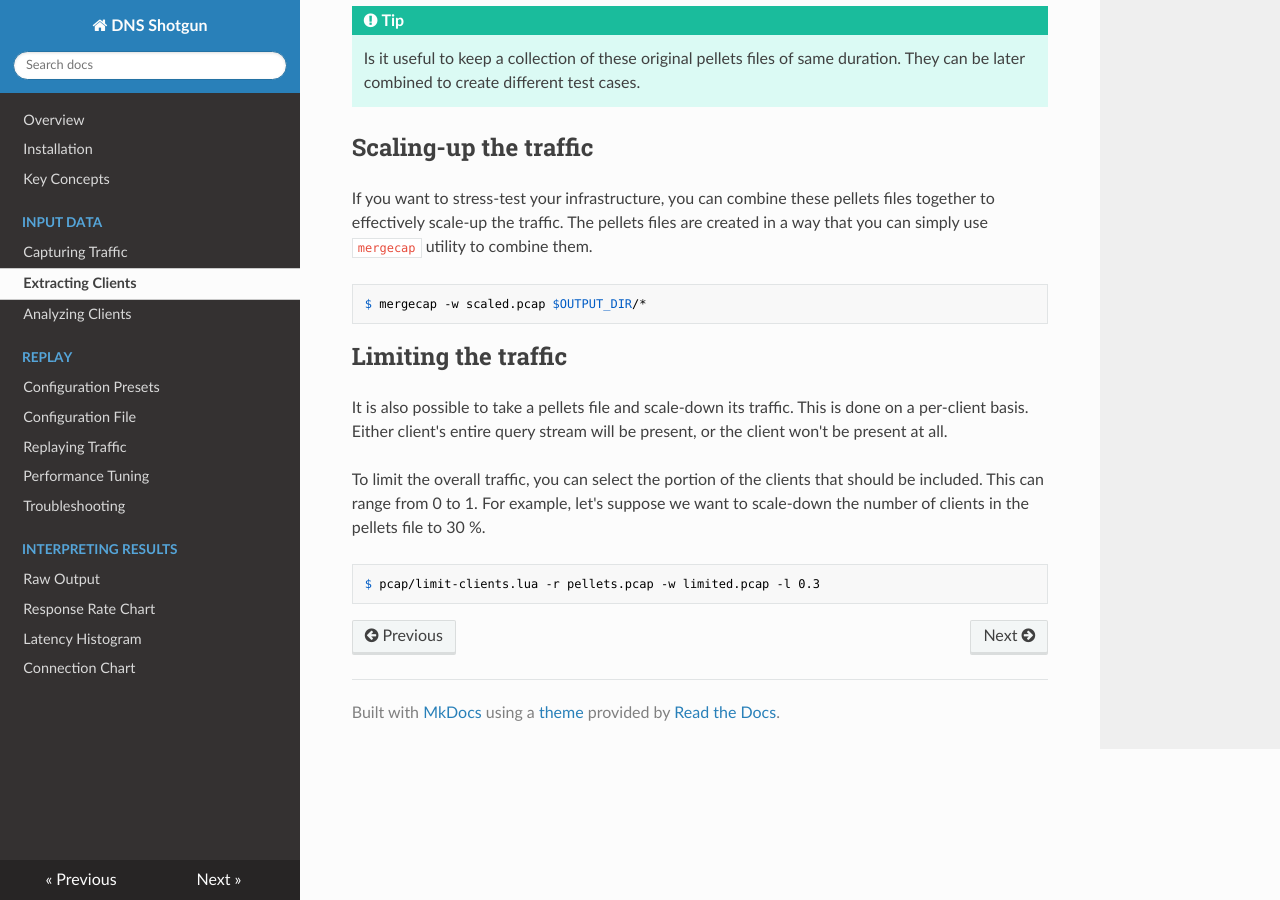
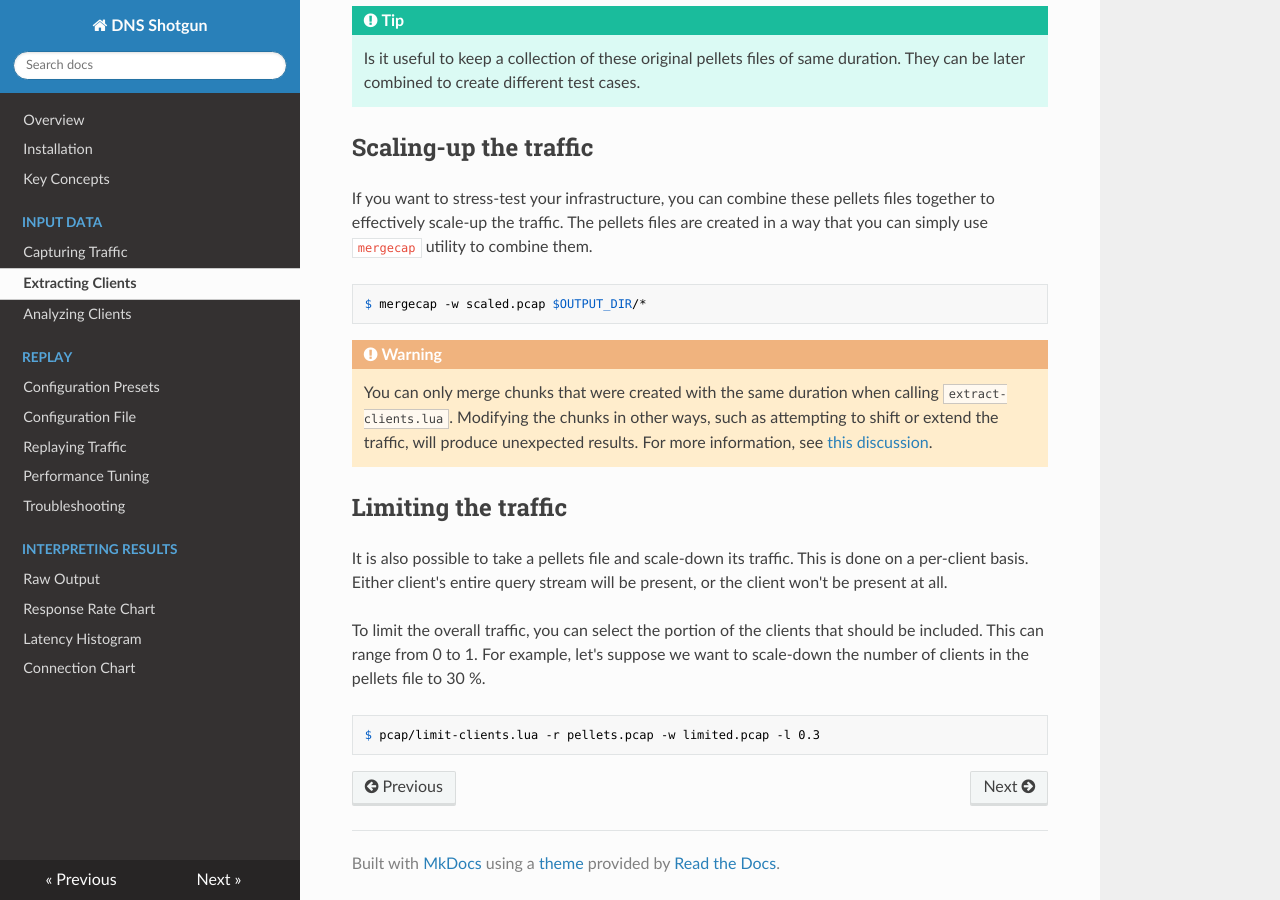
Before and after one commit to CZ-NIC/shotgun, an MkDocs documentation site: the page built from docs/extracting-clients.md, in a window 1280 px wide and 900 px high, scrolled down 709 px. Built offline with MkDocs 1.6.1, drawn with Linux system fonts in a browser that asks for light colours; nearby versions of some CDN libraries.

Commit message:
docs: add warning about scaling up traffic with mergecap

````diff
--- a/docs/extracting-clients.md
+++ b/docs/extracting-clients.md
@@ -44,6 +44,13 @@ created in a way that you can simply use `mergecap` utility to combine them.
 $ mergecap -w scaled.pcap $OUTPUT_DIR/*
 ```
 
+!!! warning
+    You can only merge chunks that were created with the same duration when
+    calling `extract-clients.lua`. Modifying the chunks in other ways, such as
+    attempting to shift or extend the traffic, will produce unexpected results.
+    For more information, see [this
+    discussion](https://gitlab.nic.cz/knot/shotgun/-/merge_requests/32#note_196879).
+
 ## Limiting the traffic
 
 It is also possible to take a pellets file and scale-down its traffic. This is
````
